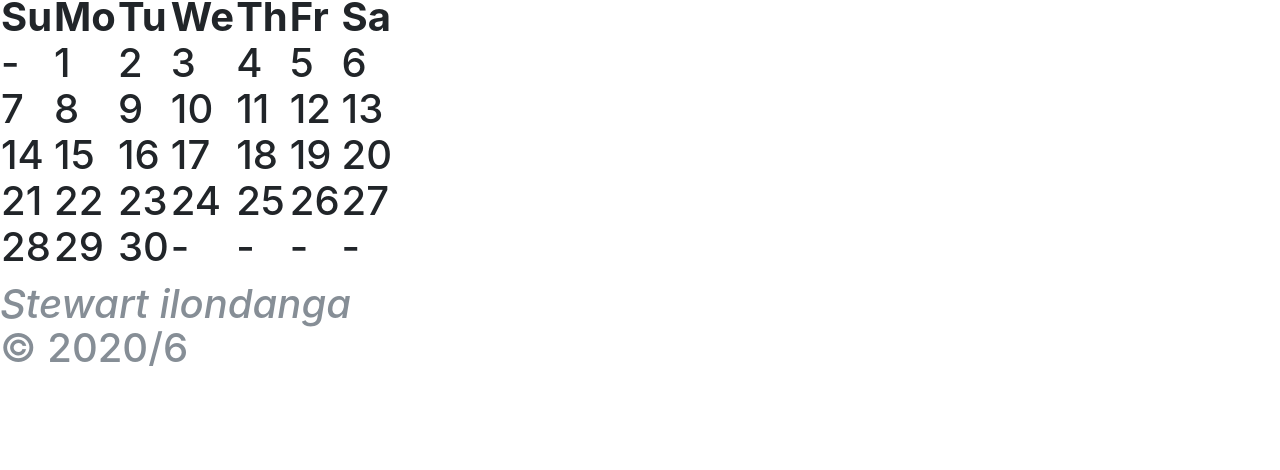
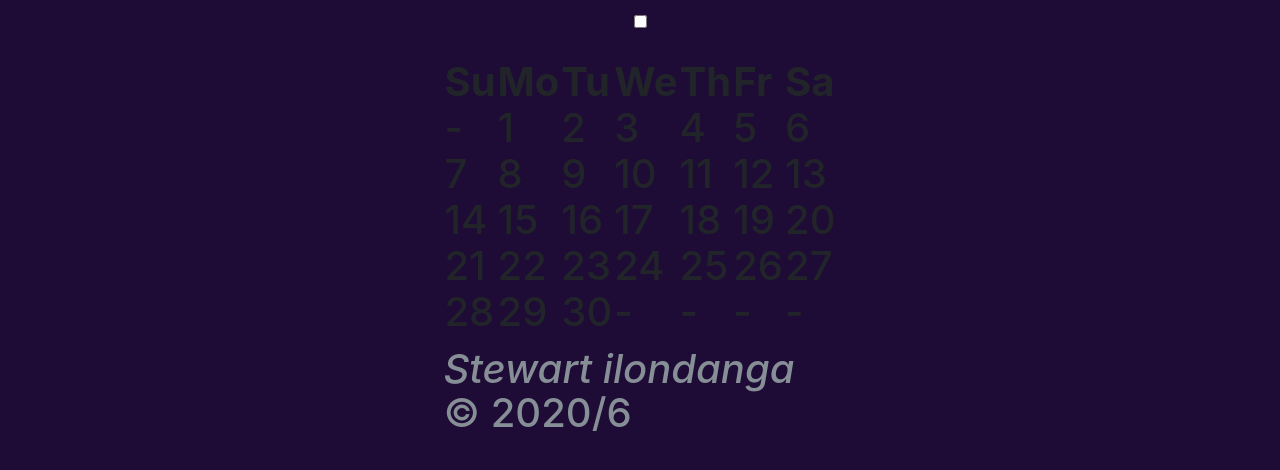
Before and after one commit to stewilondanga/slant-checker, a plain HTML site: page index.html in a window 1280 px wide. Shown: the part 330-800 px from the top of the page. Drawn offline with nearby package versions, Linux system fonts and the light colour scheme.

Commit message:
add css/styles.css

```diff
--- a/css/styles.css
+++ b/css/styles.css
@@ -1,3 +1,13 @@
+body {
+  margin: 0;
+  height: 100vh;
+  display: grid;
+  place-items: center;
+  background-color: #1e0b36;
+  -webkit-transition: background-color 0.4s ease-in-out;
+  transition: background-color 0.4s ease-in-out;
+}
+
 /*body {
   text-align: center;
   font-family: courier;
@@ -21,15 +31,6 @@
   height: 1.5em;
 }
 
-body {
-  margin: 0;
-  height: 100vh;
-  display: grid;
-  place-items: center;
-  background-color: #1e0b36;
-  -webkit-transition: background-color 0.4s ease-in-out;
-  transition: background-color 0.4s ease-in-out;
-}
 .switch {
   position: relative;
   display: inline-block;
```
